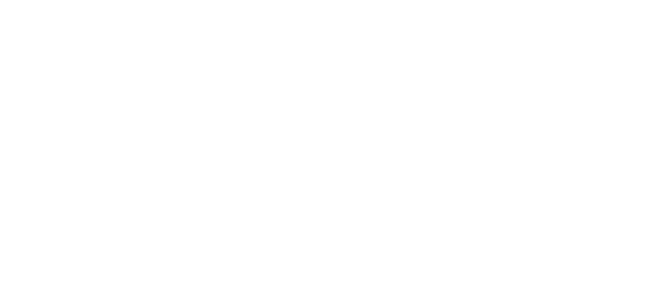
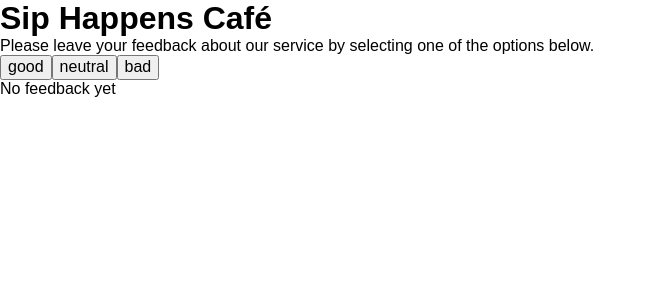
Before and after one commit to Zharovskiy/goit-react-hw-02, a React (Vite) app: page / in a window 1280 px wide. Shown: the top 300 px of the page, without its empty margins (0-654 px from the left). Built offline with nearby package versions, Linux system fonts and the light colour scheme.

Commit message:
hw-task 1,2,3

```diff
--- a/src/components/App/App.jsx
+++ b/src/components/App/App.jsx
@@ -1,5 +1,44 @@
+import { useState } from "react";
+import Description from "../Description/Description.jsx";
+import Options from "../Options/Options.jsx";
+import Feedback from "../Feedback/Feedback.jsx";
+import Notification from "../Notification/Notification.jsx";
+
 const App = () => {
-  return <></>;
+  const [reviews, setReviews] = useState({
+    good: 0,
+    neutral: 0,
+    bad: 0,
+  });
+
+  const totalFeedback = reviews.good + reviews.neutral + reviews.bad;
+
+  const updateFeedback = (feedbackType) => {
+    setReviews({ ...reviews, [feedbackType]: reviews[feedbackType] + 1 });
+  };
+
+  return (
+    <>
+      <Description
+        title="Sip Happens Café"
+        text="Please leave your feedback about our service by selecting one of the options below."
+      />
+
+      <Options text="good" updateFeedback={updateFeedback} />
+      <Options text="neutral" updateFeedback={updateFeedback} />
+      <Options text="bad" updateFeedback={updateFeedback} />
+
+      {totalFeedback > 0 ? (
+        <Feedback
+          good={reviews.good}
+          neutral={reviews.neutral}
+          bad={reviews.bad}
+        />
+      ) : (
+        <Notification />
+      )}
+    </>
+  );
 };
 
 export default App;
--- /dev/null
+++ b/src/components/Description/Description.jsx
@@ -0,0 +1,10 @@
+const Description = ({ title, text }) => {
+  return (
+    <>
+      <h1>{title}</h1>
+      <p>{text}</p>
+    </>
+  );
+};
+
+export default Description;
--- /dev/null
+++ b/src/components/Feedback/Feedback.jsx
@@ -0,0 +1,10 @@
+const Feedback = ({ good, neutral, bad }) => {
+  return (
+    <>
+      <p>good: {good}</p>
+      <p>neutral: {neutral}</p>
+      <p>bad: {bad}</p>
+    </>
+  );
+};
+export default Feedback;
--- /dev/null
+++ b/src/components/Notification/Notification.jsx
@@ -0,0 +1,5 @@
+const Notification = () => {
+  return <p>No feedback yet</p>;
+};
+
+export default Notification;
--- /dev/null
+++ b/src/components/Options/Options.jsx
@@ -0,0 +1,13 @@
+const Options = ({ text, updateFeedback }) => {
+  return (
+    <button
+      onClick={() => {
+        updateFeedback(text);
+      }}
+    >
+      {text}
+    </button>
+  );
+};
+
+export default Options;
```
Also changed, not shown: src/components/Description/Description.module.css (added), src/components/Feedback/Feedback.module.css (added), src/components/Notification/Notification.module.css (added), src/components/Options/Options.module.css (added).
